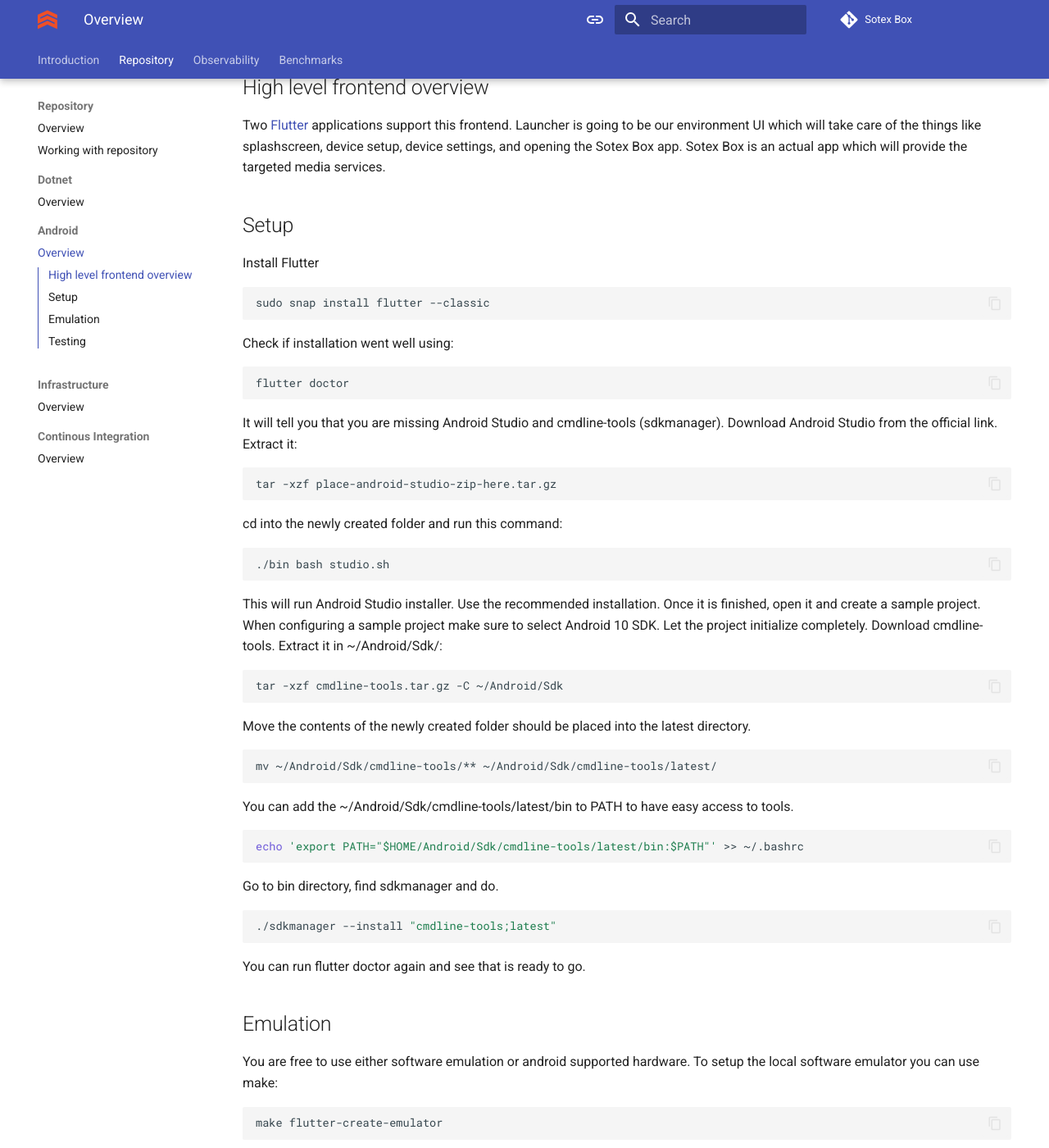
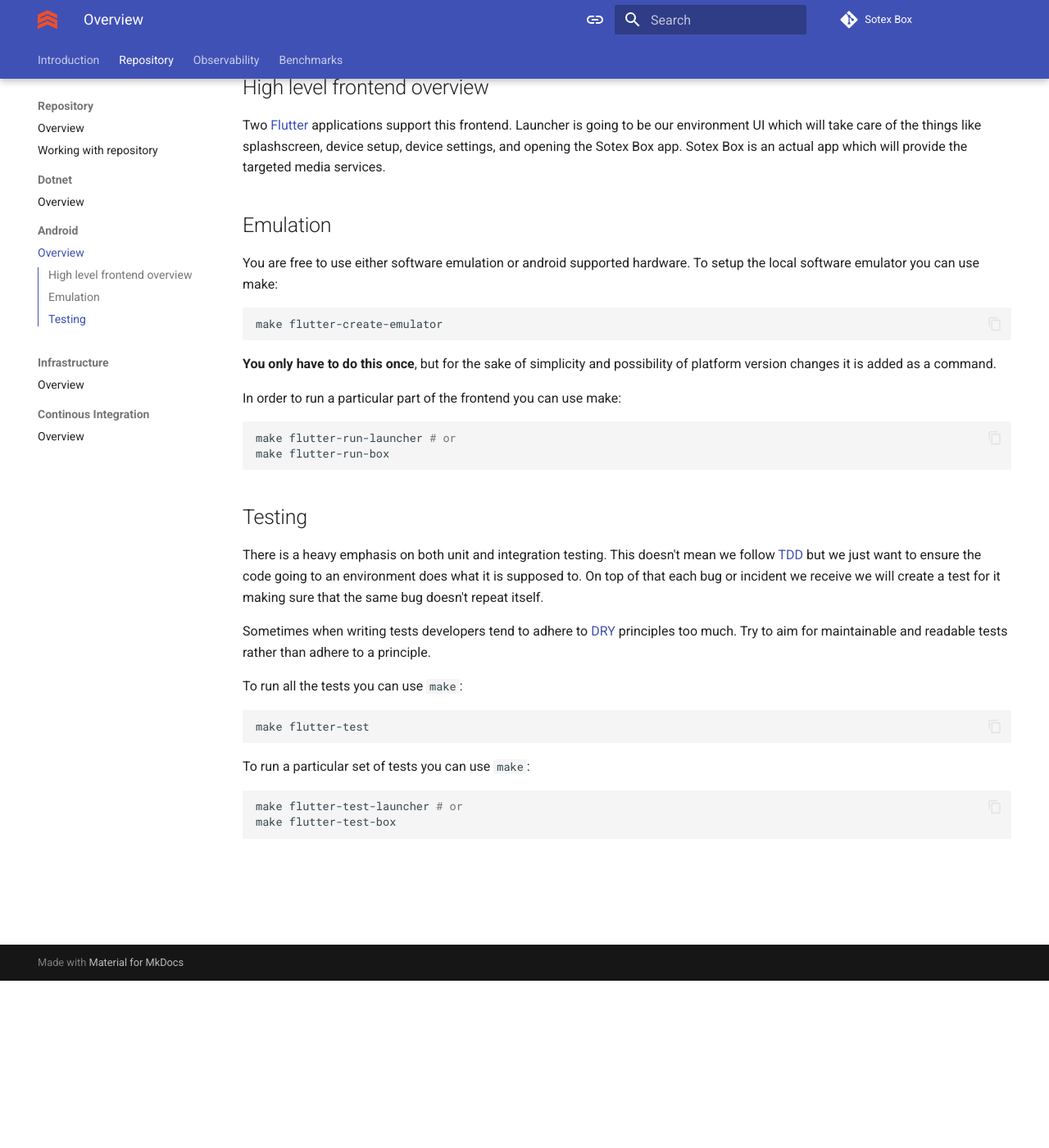
Before and after one commit to sotex-lab/sotex-box, an MkDocs documentation site: the page built from docs/repository/android/index.md, in a window 1280 px wide and 1400 px high, scrolled down 204 px. Shown: the whole window at 82% size. Built offline with MkDocs 1.6.1 and Material for MkDocs 9.7.7, drawn with Linux system fonts in a browser that asks for light colours; comment, search, counter and statistics services are not loaded.

````diff
--- a/docs/repository/android/index.md
+++ b/docs/repository/android/index.md
@@ -5,50 +5,6 @@
 Two [Flutter](https://docs.flutter.dev/) applications support this frontend.
 Launcher is going to be our environment UI which will take care of the things like splashscreen, device setup, device settings, and opening the Sotex Box app.
 Sotex Box is an actual app which will provide the targeted media services.
-
-## Setup
-
-Install Flutter
-```bash
-sudo snap install flutter --classic
-```
-Check if installation went well using:
-```bash
-flutter doctor
-```
-It will tell you that you are missing Android Studio and cmdline-tools (sdkmanager).
-Download Android Studio from the official link.
-Extract it:
-```bash
-tar -xzf place-android-studio-zip-here.tar.gz
-```
-cd into the newly created folder and run this command:
-```bash
-./bin bash studio.sh
-```
-This will run Android Studio installer. Use the recommended installation. Once it is finished, open it and create a sample project. When configuring a sample project make sure to select
-Android 10 SDK. Let the project initialize completely.
-Download cmdline-tools.
-Extract it in ~/Android/Sdk/:
-```bash
-tar -xzf cmdline-tools.tar.gz -C ~/Android/Sdk
-```
-Move the contents of the newly created folder should be placed into the latest directory.
-```bash
-mv ~/Android/Sdk/cmdline-tools/** ~/Android/Sdk/cmdline-tools/latest/
-```
-You can add the ~/Android/Sdk/cmdline-tools/latest/bin to PATH to have easy access to tools.
-```bash
-echo 'export PATH="$HOME/Android/Sdk/cmdline-tools/latest/bin:$PATH"' >> ~/.bashrc
-```
-Go to bin directory, find sdkmanager and do.
-
-```bash
-./sdkmanager --install "cmdline-tools;latest"
-```
-
-You can run flutter doctor again and see that is ready to go.
-
 
 ## Emulation
 
````
Also changed, not shown: docs/repository/working-with-repository.md (+2 -3 lines).
